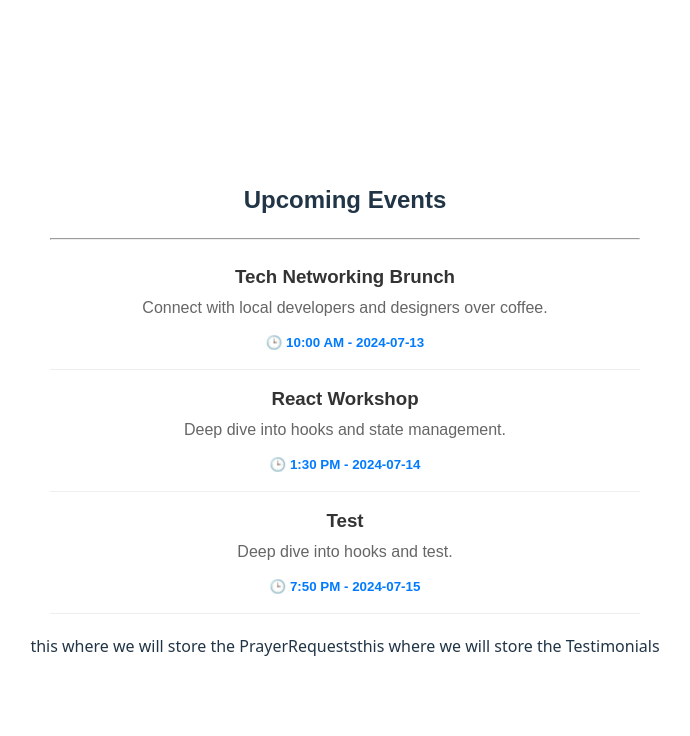
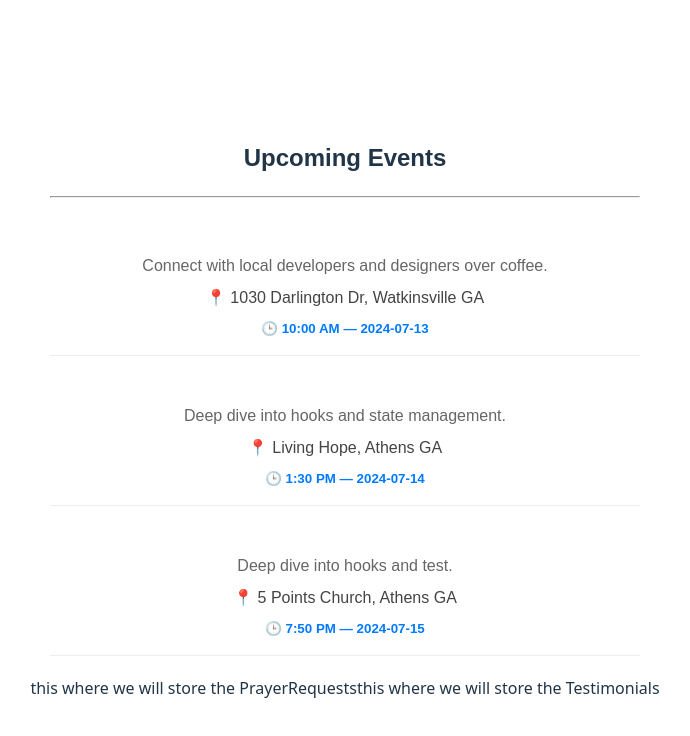
Before and after one commit to TheodoreWillingham/Deep-Calls-To-Deep-Ministries, a React (Vite) app in the folder Deep_Calls_To_Deep_Ministries/: page / in a window 1280 px wide. Shown: the top 736 px of the page, without its empty margins (295-985 px from the left). Built offline with nearby package versions, Linux system fonts and the light colour scheme.

Commit message:
added location for events

```diff
--- a/Deep_Calls_To_Deep_Ministries/src/Components/EventSchedule.tsx
+++ b/Deep_Calls_To_Deep_Ministries/src/Components/EventSchedule.tsx
@@ -5,6 +5,7 @@ const events = [
     id: 1,
     name: "Tech Networking Brunch",
     description: "Connect with local developers and designers over coffee.",
+    location: "1030 Darlington Dr, Watkinsville GA",
     time: "10:00 AM",
     date: "2024-07-13",
   },
@@ -12,6 +13,7 @@ const events = [
     id: 2,
     name: "React Workshop",
     description: "Deep dive into hooks and state management.",
+    location: "Living Hope, Athens GA",
     time: "1:30 PM",
     date: "2024-07-14",
   },
@@ -19,6 +21,7 @@ const events = [
     id: 3,
     name: "Test",
     description: "Deep dive into hooks and test.",
+    location: "5 Points Church, Athens GA",
     time: "7:50 PM",
     date: "2024-07-15",
   },
@@ -38,12 +41,22 @@ function EventSchedule() {
             padding: "15px 0",
           }}
         >
-          <h3 style={{ margin: "0 0 5px 0", color: "#333" }}>{event.name}</h3>
-          <p style={{ margin: "0 0 10px 0", color: "#666" }}>
+          <h3 style={{ margin: "0 0 5px 0", color: "white" }}>
+            {event.name}
+          </h3>
+
+          <p style={{ margin: "0 0 8px 0", color: "#666" }}>
             {event.description}
           </p>
+
+          {/* Location */}
+          <p style={{ margin: "0 0 6px 0", color: "#444" }}>
+            📍 {event.location}
+          </p>
+
+          {/* Time + Date */}
           <small style={{ fontWeight: "bold", color: "#007bff" }}>
-            🕒 {event.time} - {event.date}
+            🕒 {event.time} — {event.date}
           </small>
         </div>
       ))}
```
